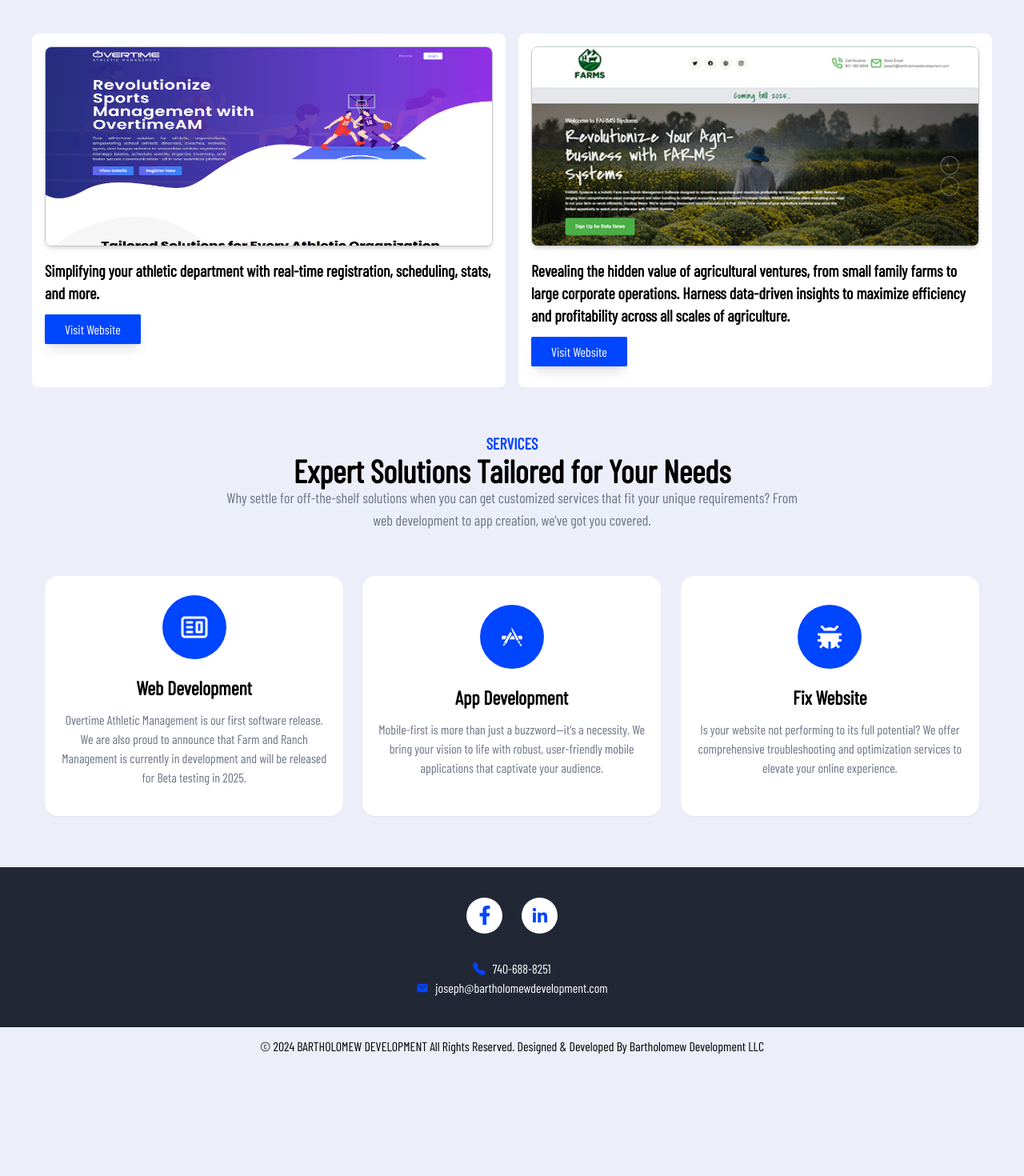
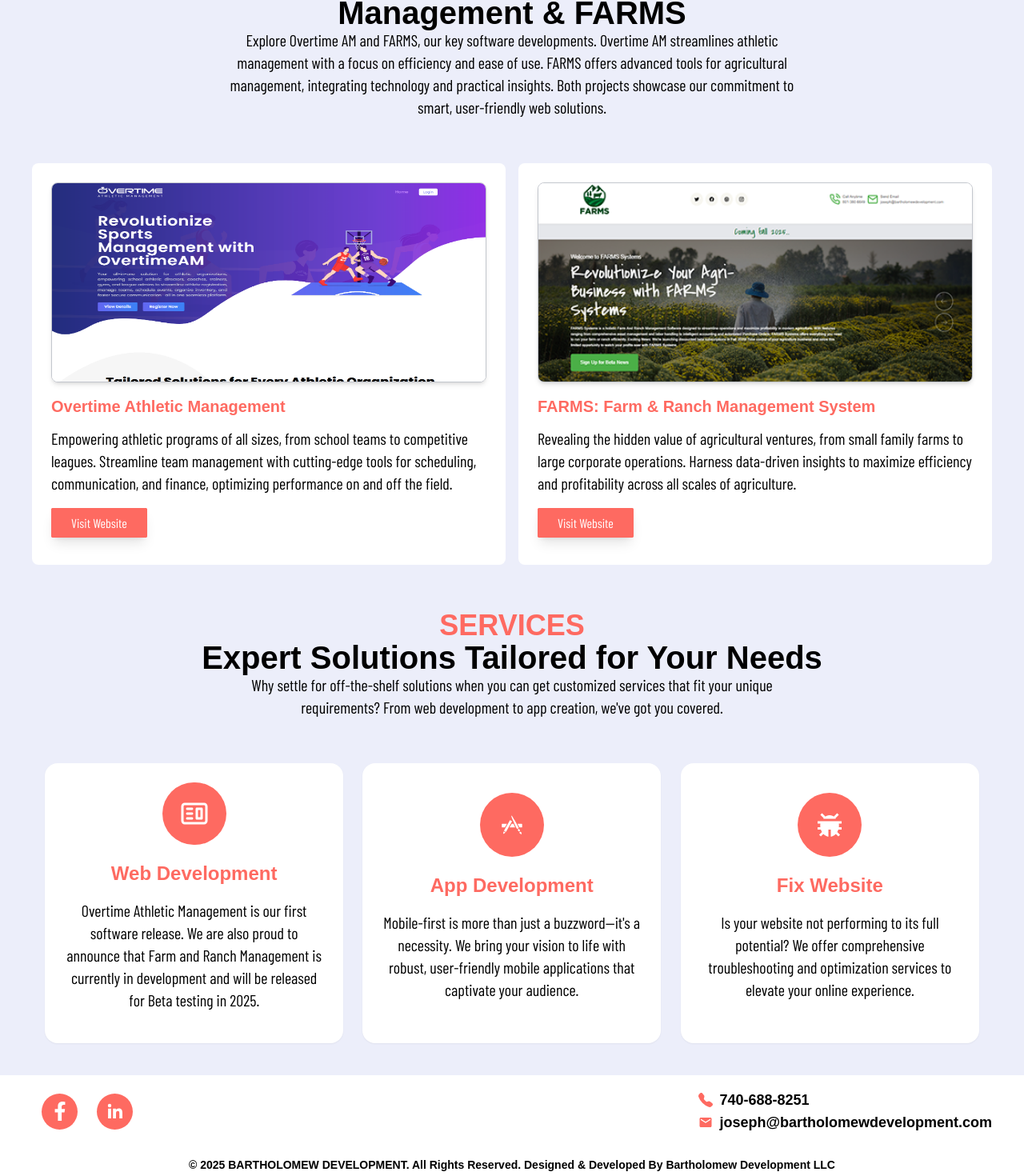
Before and after one commit to bartholomewdevelopment/bartdev, a React (Vite) app: page / in a window 1280 px wide. Shown: the part 832-2302 px from the top of the page at 80% size. Before the commit the page ends 2164 px from the top, so only its background shows below. Built offline with nearby package versions, Linux system fonts and the light colour scheme.

Commit message:
rebranded full page

```diff
--- a/src/components/Portfolio.jsx
+++ b/src/components/Portfolio.jsx
@@ -6,28 +6,56 @@
 export const Portfolio = () => {
   return (
     <div className='w-[95%] md:w-[90%] xl:w-[1200px] mx-auto overflow-hidden'>
-        {/* section title */}
+        {/* Section Title */}
         <SectionTitle
-        badge="PORTFOLIO"
-        title="Cutting-Edge Digital Innovations: Overtime Athletic Management & FARMS"
-        description="Explore Overtime AM and FARMS, our key software developments. Overtime AM streamlines athletic management with a focus on efficiency and ease of use. FARMS offers advanced tools for agricultural management, integrating technology and practical insights. Both projects showcase our commitment to smart, user-friendly web solutions."
+          badge="PORTFOLIO"
+          title="Cutting-Edge Digital Innovations: Overtime Athletic Management & FARMS"
+          description={
+            <p className='text-lg md:text-xl leading-relaxed text-gray-700'>
+              Explore Overtime AM and FARMS, our key software developments. Overtime AM streamlines athletic
+              management with a focus on efficiency and ease of use. FARMS offers advanced tools for agricultural
+              management, integrating technology and practical insights. Both projects showcase our commitment
+              to smart, user-friendly web solutions.
+            </p>
+          }
         />
-        {/* projects */}
+
+        {/* Projects */}
         <div className='grid grid-cols-1 md:grid-cols-2 gap-4'>
-            {/* project */}
-            <div data-aos="fade-right" data-aos-duration="1000" className='min-h-[380px] bg-white rounded-lg p-4'>
-                <img className='shadow-md border border-gray/40 rounded-lg w-full h-[250px]' src={img2} alt="" />
-                <div className='py-4'>
-                    <h2 className='text-xl font-semibold mb-5'>Simplifying your athletic department with real-time registration, scheduling, stats, and more.</h2>
-                    <a target='_blank' href='http://overtimeam.com' className='py-2  bg-primary text-white border-primary border hover:text-primary hover:bg-white rounded-sm px-6 shadow-lg text-[16px]'>Visit Website</a>
+            {/* Overtime AM */}
+            <div data-aos="fade-right" data-aos-duration="1000" className='min-h-[450px] bg-white rounded-lg p-6 flex flex-col justify-between'>
+                <img className='shadow-md border border-gray/40 rounded-lg w-full h-[250px]' src={img2} alt="Overtime AM" />
+                <div className='py-4 flex flex-col flex-grow'>
+                    <h2 className='text-xl font-nexa-bold text-[#FE6A61] mb-3'>Overtime Athletic Management</h2>
+                    <p className='text-lg md:text-xl leading-relaxed text-gray-700 flex-grow'>
+                        Empowering athletic programs of all sizes, from school teams to competitive leagues.
+                        Streamline team management with cutting-edge tools for scheduling, communication, and finance,
+                        optimizing performance on and off the field.
+                    </p>
+                    <div className="mt-6">
+                        <a target='_blank' href='http://overtimeam.com'
+                          className='py-2 bg-[#FE6A61] text-white border-[#FE6A61] border hover:text-[#FE6A61] hover:bg-white rounded-sm px-6 shadow-lg text-[16px]'>
+                            Visit Website
+                        </a>
+                    </div>
                 </div>
             </div>
-            {/* project */}
-            <div data-aos="fade-left" data-aos-duration="1000" className='min-h-[380px] bg-white rounded-lg p-4'>
-                <img className='shadow-md border border-gray/40 rounded-lg w-full h-[250px]' src={img1} alt="" />
-                <div className='py-4'>
-                    <h2 className='text-xl font-semibold mb-5'>Revealing the hidden value of agricultural ventures, from small family farms to large corporate operations. Harness data-driven insights to maximize efficiency and profitability across all scales of agriculture.</h2>
-                    <a target='_blank' href='http://farmssystems.com' className='py-2  bg-primary text-white border-primary border hover:text-primary hover:bg-white rounded-sm px-6 shadow-lg text-[16px]'>Visit Website</a>
+
+            {/* FARMS */}
+            <div data-aos="fade-left" data-aos-duration="1000" className='min-h-[450px] bg-white rounded-lg p-6 flex flex-col justify-between'>
+                <img className='shadow-md border border-gray/40 rounded-lg w-full h-[250px]' src={img1} alt="FARMS Systems" />
+                <div className='py-4 flex flex-col flex-grow'>
+                    <h2 className='text-xl font-nexa-bold text-[#FE6A61] mb-3'>FARMS: Farm & Ranch Management System</h2>
+                    <p className='text-lg md:text-xl leading-relaxed text-gray-700 flex-grow'>
+                        Revealing the hidden value of agricultural ventures, from small family farms to large corporate operations.
+                        Harness data-driven insights to maximize efficiency and profitability across all scales of agriculture.
+                    </p>
+                    <div className="mt-6">
+                        <a target='_blank' href='http://farmssystems.com'
+                          className='py-2 bg-[#FE6A61] text-white border-[#FE6A61] border hover:text-[#FE6A61] hover:bg-white rounded-sm px-6 shadow-lg text-[16px]'>
+                            Visit Website
+                        </a>
+                    </div>
                 </div>
             </div>
         </div>
--- a/src/components/Services.jsx
+++ b/src/components/Services.jsx
@@ -1,7 +1,7 @@
 import React from 'react'
-import {CgWebsite} from "react-icons/cg"
-import {DiAppstore} from "react-icons/di"
-import {BiSolidBug} from "react-icons/bi"
+import { CgWebsite } from "react-icons/cg"
+import { DiAppstore } from "react-icons/di"
+import { BiSolidBug } from "react-icons/bi"
 import { SectionTitle } from '../pages/shared/SectionTitle'
 
 export const Services = () => {
@@ -11,41 +11,55 @@
         <SectionTitle
         badge="SERVICES"
         title="Expert Solutions Tailored for Your Needs"
-        description="Why settle for off-the-shelf solutions when you can get customized services that fit your unique requirements? From web development to app creation, we've got you covered."
+        description={
+            <p className='text-lg md:text-xl leading-relaxed text-gray-700'>
+                Why settle for off-the-shelf solutions when you can get customized services that fit your unique
+                requirements? From web development to app creation, we've got you covered.
+            </p>
+        }
         />
         {/* services */}
         <div className='px-4 grid md:grid-cols-2 lg:grid-cols-3 gap-6 mb-10'>
-            {/* sevice */}
-            <div data-aos="fade-right" data-aos-duration="1000" className='p-5 shadow-sm h-[300px] bg-white rounded-2xl flex flex-col items-center justify-center'>
+            {/* Web Development Service */}
+            <div data-aos="fade-right" data-aos-duration="1000" className='p-6 shadow-sm h-[350px] bg-white rounded-2xl flex flex-col items-center justify-center'>
                 {/* icon */}
-                <div className='bg-primary w-[80px] h-[80px] rounded-full flex justify-center items-center'>
+                <div className='bg-[#FE6A61] w-[80px] h-[80px] rounded-full flex justify-center items-center'>
                     <CgWebsite className='text-white text-4xl'/>
                 </div>
                 {/* details */}
-                <h2 className='text-2xl font-bold mt-5'>Web Development</h2>
-                <p className='text-center text-gray py-3'>Overtime Athletic Management is our first software release.  We are also proud to announce that Farm and Ranch Management is currently in development and will be released for Beta testing in 2025.</p>
+                <h2 className='text-2xl font-nexa-bold text-[#FE6A61] mt-5'>Web Development</h2>
+                <p className='text-center text-gray-700 text-lg md:text-xl leading-relaxed py-4'>
+                    Overtime Athletic Management is our first software release. We are also proud to announce that
+                    Farm and Ranch Management is currently in development and will be released for Beta testing in 2025.
+                </p>
             </div>
-            {/* sevice */}
-            <div data-aos="flip-up" data-aos-duration="1000" className='p-5 shadow-sm h-[300px] bg-white rounded-2xl flex flex-col items-center justify-center'>
+
+            {/* App Development Service */}
+            <div data-aos="flip-up" data-aos-duration="1000" className='p-6 shadow-sm h-[350px] bg-white rounded-2xl flex flex-col items-center justify-center'>
                 {/* icon */}
-                <div className='bg-primary w-[80px] h-[80px] rounded-full flex justify-center items-center'>
+                <div className='bg-[#FE6A61] w-[80px] h-[80px] rounded-full flex justify-center items-center'>
                     <DiAppstore className='text-white text-4xl'/>
                 </div>
                 {/* details */}
-                <h2 className='text-2xl font-bold mt-5'>App Development</h2>
-                <p className='text-center text-gray py-3'>Mobile-first is more than just a buzzword—it's a necessity. We bring your vision to life with robust, user-friendly mobile applications that captivate your audience.
-</p>
+                <h2 className='text-2xl font-nexa-bold text-[#FE6A61] mt-5'>App Development</h2>
+                <p className='text-center text-gray-700 text-lg md:text-xl leading-relaxed py-4'>
+                    Mobile-first is more than just a buzzword—it's a necessity. We bring your vision to life with
+                    robust, user-friendly mobile applications that captivate your audience.
+                </p>
             </div>
-            {/* sevice */}
-            <div data-aos="fade-left" data-aos-duration="1000" className='p-5 shadow-sm h-[300px] bg-white rounded-2xl flex flex-col items-center justify-center'>
+
+            {/* Fix Website Service */}
+            <div data-aos="fade-left" data-aos-duration="1000" className='p-6 shadow-sm h-[350px] bg-white rounded-2xl flex flex-col items-center justify-center'>
                 {/* icon */}
-                <div className='bg-primary w-[80px] h-[80px] rounded-full flex justify-center items-center'>
+                <div className='bg-[#FE6A61] w-[80px] h-[80px] rounded-full flex justify-center items-center'>
                     <BiSolidBug className='text-white text-4xl'/>
                 </div>
                 {/* details */}
-                <h2 className='text-2xl font-bold mt-5'>Fix Website</h2>
-                <p className='text-center text-gray py-3'>Is your website not performing to its full potential? We offer comprehensive troubleshooting and optimization services to elevate your online experience.
-</p>
+                <h2 className='text-2xl font-nexa-bold text-[#FE6A61] mt-5'>Fix Website</h2>
+                <p className='text-center text-gray-700 text-lg md:text-xl leading-relaxed py-4'>
+                    Is your website not performing to its full potential? We offer comprehensive troubleshooting and
+                    optimization services to elevate your online experience.
+                </p>
             </div>
         </div>
     </div>
--- a/src/index.css
+++ b/src/index.css
@@ -1,6 +1,14 @@
 @tailwind base;
 @tailwind components;
 @tailwind utilities;
+@import url('https://fonts.googleapis.com/css2?family=Nexa:wght@700&display=swap');
+
+@layer base {
+  .font-nexa-bold {
+    font-family: 'Nexa', sans-serif;
+    font-weight: 700;
+  }
+}
 
 body{
   margin: 0%;
--- a/src/pages/shared/Footer.jsx
+++ b/src/pages/shared/Footer.jsx
@@ -1,35 +1,49 @@
 import React from 'react'
-import {FaFacebookF} from "react-icons/fa"
-import {AiOutlineTwitter} from "react-icons/ai"
-import {BiLogoLinkedin} from "react-icons/bi"
-import {BsFillTelephoneFill} from "react-icons/bs"
-import {MdEmail} from "react-icons/md"
-import {MdLocationPin} from "react-icons/md"
+import { FaFacebookF } from "react-icons/fa"
+import { BiLogoLinkedin } from "react-icons/bi"
+import { BsFillTelephoneFill } from "react-icons/bs"
+import { MdEmail } from "react-icons/md"
 
 export const Footer = () => {
   return (
-    <div data-aos="fade-up" >
-        <div className='min-h-[200px] bg-madBlack text-white flex justify-between items-center py-5 mt-6'>
-            <div className='w-[90%] xl:w-[1200px] mx-auto flex flex-col justify-center items-center'>
-                {/* social icons */}
-                <div className='flex'>
-                    <a className='w-[45px] h-[45px] bg-white rounded-full flex justify-center items-center mx-3' target='_blank' href="https://www.facebook.com/people/Bartholomew-Development/61551365503922/">
-                        <FaFacebookF className='text-primary text-2xl'/>
+    <div className="bg-white shadow-xl">
+        <div className='h-[90px] w-[95%] md:w-[90%] xl:w-[1200px] mx-auto flex justify-between items-center'>
+            {/* Social Icons */}
+            <div className='flex'>
+                <a
+                    className='w-[45px] h-[45px] bg-[#FE6A61] rounded-full flex justify-center items-center mx-3 hover:opacity-80 transition-all duration-300'
+                    target='_blank'
+                    href="https://www.facebook.com/people/Bartholomew-Development/61551365503922/"
+                >
+                    <FaFacebookF className='text-white text-2xl'/>
+                </a>
+                <a
+                    className='w-[45px] h-[45px] bg-[#FE6A61] rounded-full flex justify-center items-center mx-3 hover:opacity-80 transition-all duration-300'
+                    target='_blank'
+                    href="https://www.linkedin.com/company/bartholomew-development/about/"
+                >
+                    <BiLogoLinkedin className='text-white text-2xl'/>
+                </a>
+            </div>
+
+            {/* Contact Info */}
+            <div className='flex flex-col text-black text-lg'>
+                <p className='flex items-center font-nexa-bold'>
+                    <BsFillTelephoneFill className='mr-2 text-[#FE6A61]'/>
+                    <span>740-688-8251</span>
+                </p>
+                <p className='flex items-center font-nexa-bold'>
+                    <MdEmail className='mr-2 text-[#FE6A61]'/>
+                    <a href='mailto:joseph@bartholomewdevelopment.com' className="hover:text-[#FE6A61] transition-all duration-300">
+                        joseph@bartholomewdevelopment.com
                     </a>
-                    <a className='w-[45px] h-[45px] bg-white rounded-full flex justify-center items-center mx-3' target='_blank' href="https://www.linkedin.com/company/bartholomew-development/about/">
-                        <BiLogoLinkedin className='text-primary text-2xl'/>
-                    </a>
-                </div>
-                {/* location */}
-                <div className='mt-5 flex flex-col items-center pt-3'>
-                    <p className='flex items-center'><BsFillTelephoneFill className='mr-2 text-primary'/> <span>740-688-8251</span></p>
-                    <p className='flex items-center'><MdEmail className='mr-2 text-primary'/> <a href='mailto:joseph@bartholomewdevelopment.com'>joseph@bartholomewdevelopment.com</a></p>
-                </div>
+                </p>
             </div>
         </div>
-        {/* mini footer */}
-        <div className='py-3 text-center'>
-            <p className='px-2'>© 2024 BARTHOLOMEW DEVELOPMENT All Rights Reserved. Designed & Developed By Bartholomew Development LLC</p>
+
+        {/* Mini Footer */}
+        <div className='py-3 text-center text-black font-nexa-bold text-sm'>
+            <p className='px-2'>© 2025 BARTHOLOMEW DEVELOPMENT. All Rights Reserved. Designed & Developed By Bartholomew Development LLC</p>
         </div>
     </div>
   )
--- a/src/pages/shared/Header.jsx
+++ b/src/pages/shared/Header.jsx
@@ -8,7 +8,7 @@
             <img className='w-[180px] md:w-[200px] xl:w-[220px]' src={logo} alt="Logo" />
             <div>
               <a href="mailto:joseph@bartholomewdevelopment.com">
-                <button className='py-2 text-primary border-primary border hover:text-white hover:bg-primary rounded-lg px-6 shadow-lg text-[16px]'>
+                <button className='py-2 text-[#FE6A61] border-[#FE6A61] border hover:text-white hover:bg-[#FE6A61] rounded-lg px-6 shadow-lg text-[16px]'>
                   Get A Quote
                 </button>
               </a>
--- a/src/pages/shared/SectionTitle.jsx
+++ b/src/pages/shared/SectionTitle.jsx
@@ -1,11 +1,11 @@
 import React from 'react'
 
-export const SectionTitle = ({badge,title,description}) => {
+export const SectionTitle = ({ badge, title, description }) => {
   return (
     <div className='my-14 text-center'>
-        <h4 className='text-primary text-xl font-semibold'>{badge}</h4>
-        <h1 className='text-4xl md:text-[40px] font-bold'>{title}</h1>
-        <p className='text-gray w-[100%] md:w-[60%] text-lg mx-auto'>{description}</p>
+        <h4 className='text-[#FE6A61] text-3xl md:text-4xl font-bold font-nexa-bold'>{badge}</h4>
+        <h1 className='text-4xl md:text-[40px] font-nexa-bold text-gray-900'>{title}</h1>
+        <p className='text-gray-700 w-[100%] md:w-[60%] text-lg mx-auto'>{description}</p>
     </div>
   )
 }
```
Also changed, not shown: src/components/Banner.jsx (+8 -7 lines).
